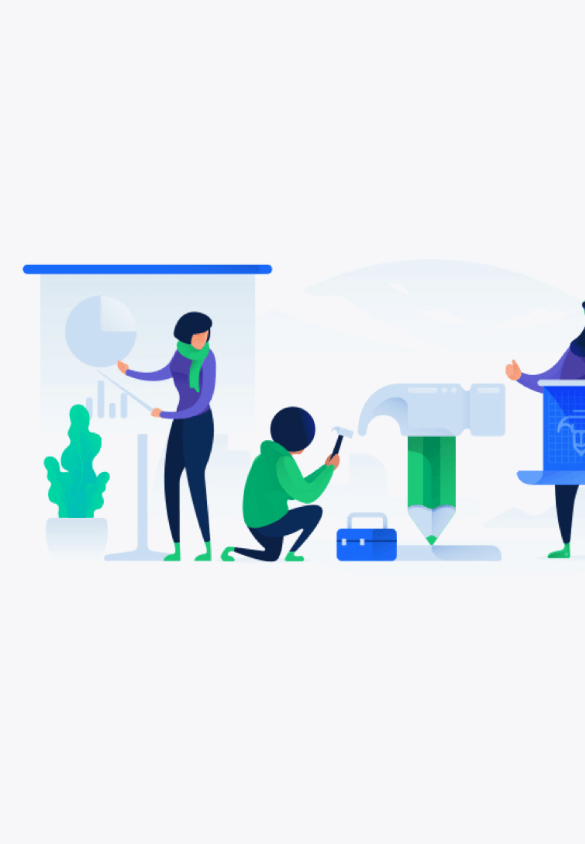
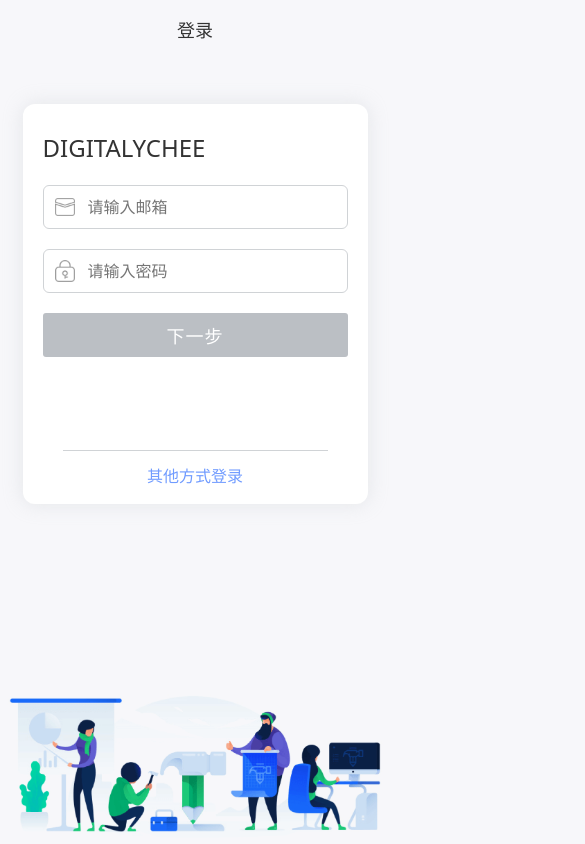
Before and after one commit to chwan97/login-demo, a Next.js app: page / in a window 390 px wide. Shown: the top 844 px of the page, 585 px wide, since content can reach past the window. Built offline with nearby package versions, Linux system fonts and the light colour scheme.

Commit message:
feat: 移动端适配

```diff
--- a/app/components/Input/styles.module.css
+++ b/app/components/Input/styles.module.css
@@ -49,3 +49,9 @@
 .textInput:focus {
   box-shadow: none !important;
 }
+
+@media (max-width: 768px) {
+  .textInputWrapper {
+    height: 44px;
+  }
+}
--- a/app/store/LoginStore.js
+++ b/app/store/LoginStore.js
@@ -3,10 +3,10 @@ import { makeAutoObservable } from 'mobx'
 import { LOGIN_STEP } from 'app/constants'
 import { setAuthToken } from 'app/utills/fetch'
 import { loginByUserNameAndPassword, loginWithMFA } from 'app/api'
-import { validateFn } from '../utills/validate'
+import { validateFn } from 'app/utills/validate'
 
 class LoginStore {
-  step = LOGIN_STEP.STEP_2
+  step = LOGIN_STEP.STEP_1
 
   email = ''
 
@@ -34,7 +34,6 @@ class LoginStore {
     if (!emailValidateState || !ValidateState) {
       return
     }
-    return
     const { success, data } = await loginByUserNameAndPassword({
       username: this.email,
       password: this.password,
@@ -54,13 +53,12 @@ class LoginStore {
     if (!MfACodeValidateState) {
       return
     }
-    return
+
     const { success, data } = await loginWithMFA({
       tfa: this.MfACode,
     })
     if (success) {
-      setAuthToken(data.token)
-      this.step = LOGIN_STEP.STEP_2
+      window.location = 'https://www.lizhi.io'
     } else {
       this.hasMFAError = true
     }
@@ -69,12 +67,6 @@ class LoginStore {
   validate = (...keys) => {
     for (const key of keys) {
       this.validateState[key] = validateFn(key, this[key])
-      console.log(
-        this.validateState[key],
-        key,
-        this[key],
-        'this.validateState[key], key, this[key]'
-      )
     }
     this.validateState = {
       ...this.validateState,
@@ -83,14 +75,17 @@ class LoginStore {
 
   setPassword = event => {
     this.password = event.target.value
+    this.hasLoginError = false
   }
 
   setEmail = event => {
     this.email = event.target.value
+    this.hasLoginError = false
   }
 
   setMfACode = event => {
     this.MfACode = event.target.value
+    this.hasMFAError = false
   }
 }
 
--- a/app/styles/Login.module.css
+++ b/app/styles/Login.module.css
@@ -1,7 +1,17 @@
-.container {
+.main {
+  position: relative;
   max-width: 1400px;
   margin: 0 auto;
-  height: 100vh;
+  height: 100%;
+  min-height: 640px;
+  overflow: hidden;
+}
+
+.container {
+  overflow: hidden;
+  max-width: 1400px;
+  margin: 0 auto;
+  height: 100%;
   min-height: 640px;
   display: flex;
   align-items: center;
@@ -11,7 +21,8 @@
   user-select: none;
   width: 872px;
   position: relative;
-  top: -42px
+  top: -42px;
+  flex-shrink: 0;
 }
 
 .banner img {
@@ -50,6 +61,7 @@
 
 .tips {
   margin-top: 24px;
+  text-align: center;
 }
 
 .otherWayWrapper {
@@ -77,3 +89,63 @@
   text-align: center;
   margin-bottom: 24px;
 }
+
+.titleForMobile {
+  display: none;
+}
+
+@media (max-width: 768px) {
+  .titleForMobile {
+    margin-top: 20px;
+    display: block;
+    font-size: 18px;
+    color: #333333;
+    letter-spacing: 0;
+    font-weight: 500;
+    text-align: center;
+  }
+
+  .main {
+    min-height: unset;
+  }
+
+  .container {
+    min-height: unset;
+  }
+
+  .container {
+    display: block;
+    min-height: unset;
+  }
+
+  .formWrapper {
+    margin: 63px auto 0;
+    box-sizing: border-box;
+
+    width: 345px;
+    height: 400px;
+    padding: 30px 20px;
+    position: relative;
+    flex-shrink: 0;
+    background: #FFFFFF;
+    box-shadow: 0 0 20px 0 rgba(187, 191, 196, 0.30);
+    border-radius: 12px;
+  }
+
+  .banner {
+    display: inline-block;
+    position: fixed;
+    bottom: 0;
+    top: unset;
+    width: 100%;
+  }
+
+  .brandName {
+    font-size: 24px;
+  }
+
+  .otherWayWrapper {
+    bottom: 18px;
+    padding-top: 16px;
+  }
+}
--- a/app/styles/globals.css
+++ b/app/styles/globals.css
@@ -1,6 +1,14 @@
+#__next, html, head, body {
+  height: 100%;
+}
+
 body {
   background-color: #F7F7FA;
   min-width: 320px;
   font-size: 14px;
   font-family: system-ui, -apple-system, "Segoe UI", Roboto, "Helvetica Neue", "Noto Sans", "Liberation Sans", Arial, sans-serif, "Apple Color Emoji", "Segoe UI Emoji", "Segoe UI Symbol", "Noto Color Emoji";
 }
+
+img {
+  pointer-events: none;
+}
--- a/pages/index.js
+++ b/pages/index.js
@@ -23,6 +23,8 @@ function Index() {
     password,
     MfACode,
     validateState,
+    hasLoginError,
+    hasMFAError,
     validate,
     login,
     verifyMFACode,
@@ -37,7 +39,7 @@ function Index() {
   } = validateState
 
   return (
-    <div className={styles.container}>
+    <div className={styles.main}>
       <Head>
         <title>登录</title>
         <link rel="icon" src={favicon} />
@@ -47,6 +49,7 @@ function Index() {
         />
       </Head>
       <div className={styles.container}>
+        <div className={styles.titleForMobile}>登录</div>
         <div className={styles.banner}>
           <Image src={iPhone_banner} />
         </div>
@@ -78,10 +81,14 @@ function Index() {
               <ErrorTips text={'密码格式错误，请重新输入'} show={!passwordValidateState} />
             </div>
             <div className={styles.field}>
-              <Button text="下一步" onClick={login} />
+              <Button
+                text="下一步"
+                onClick={login}
+                disable={password.length === 0 || email.length === 0}
+              />
             </div>
             <div className={styles.tips}>
-              <Tooltips text="密码错误或邮箱与对应的密码不相符" />
+              {hasLoginError && <Tooltips text="密码错误或邮箱与对应的密码不相符" />}
             </div>
             <div className={styles.otherWayWrapper}>
               <div className={styles.otherWayBtn}>其他方式登录</div>
@@ -103,12 +110,12 @@ function Index() {
                   validate('MfACode')
                 }}
               />
-              <span clas></span>
               <ErrorTips text={'二步验证码格式错误，请重新输入'} show={!MfACodeValidateState} />
             </div>
             <div className={styles.field}>
-              <Button text="确定" onClick={verifyMFACode} />
+              <Button text="确定" disable={MfACode.length === 0} onClick={verifyMFACode} />
             </div>
+            <div className={styles.tips}>{hasMFAError && <Tooltips text="二步验证码错误" />}</div>
           </div>
         </div>
       </div>
```
